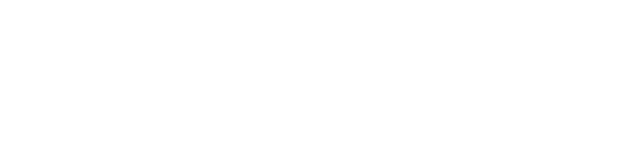
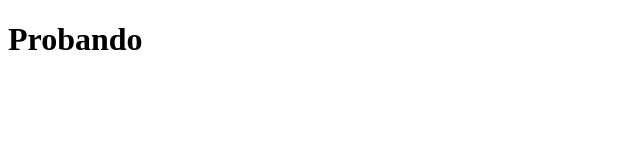
Before and after one commit to LaloAlfaO/entrega, a plain HTML site: page index.html in a window 1280 px wide. Shown: the whole page, without its empty margins (0-640 px from the left). Drawn offline with Linux system fonts and the light colour scheme.

Commit message:
subiendo cambio

```diff
--- a/index.html
+++ b/index.html
@@ -3,7 +3,8 @@
 <head>
     <meta charset="UTF-8">
     <meta name="viewport" content="width=device-width, initial-scale=1.0">
-    <title>Document</title>
+    <title>Document lalo</title>
+    <h1>Probando</h1>
 </head>
 <body>
 
```
